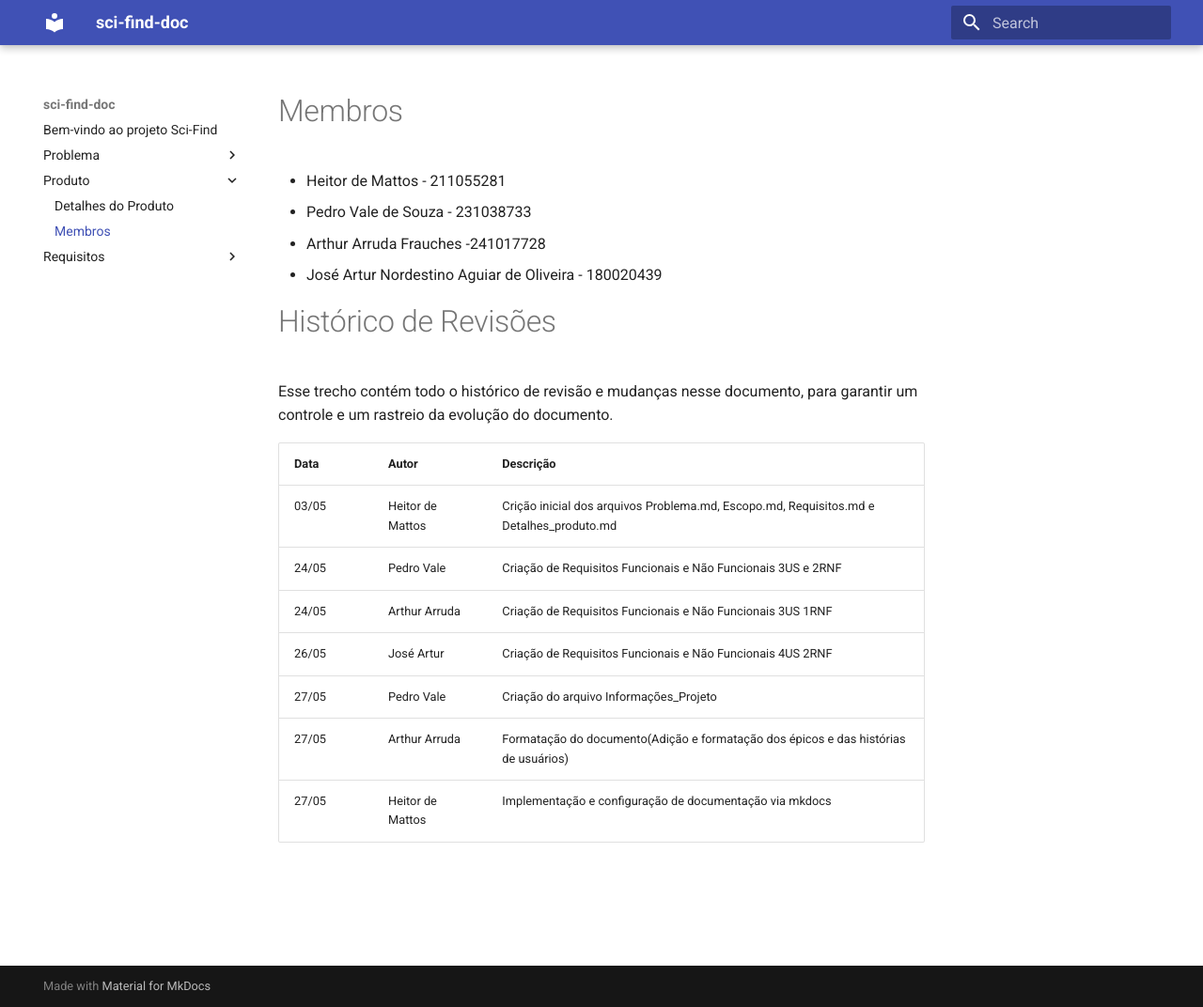
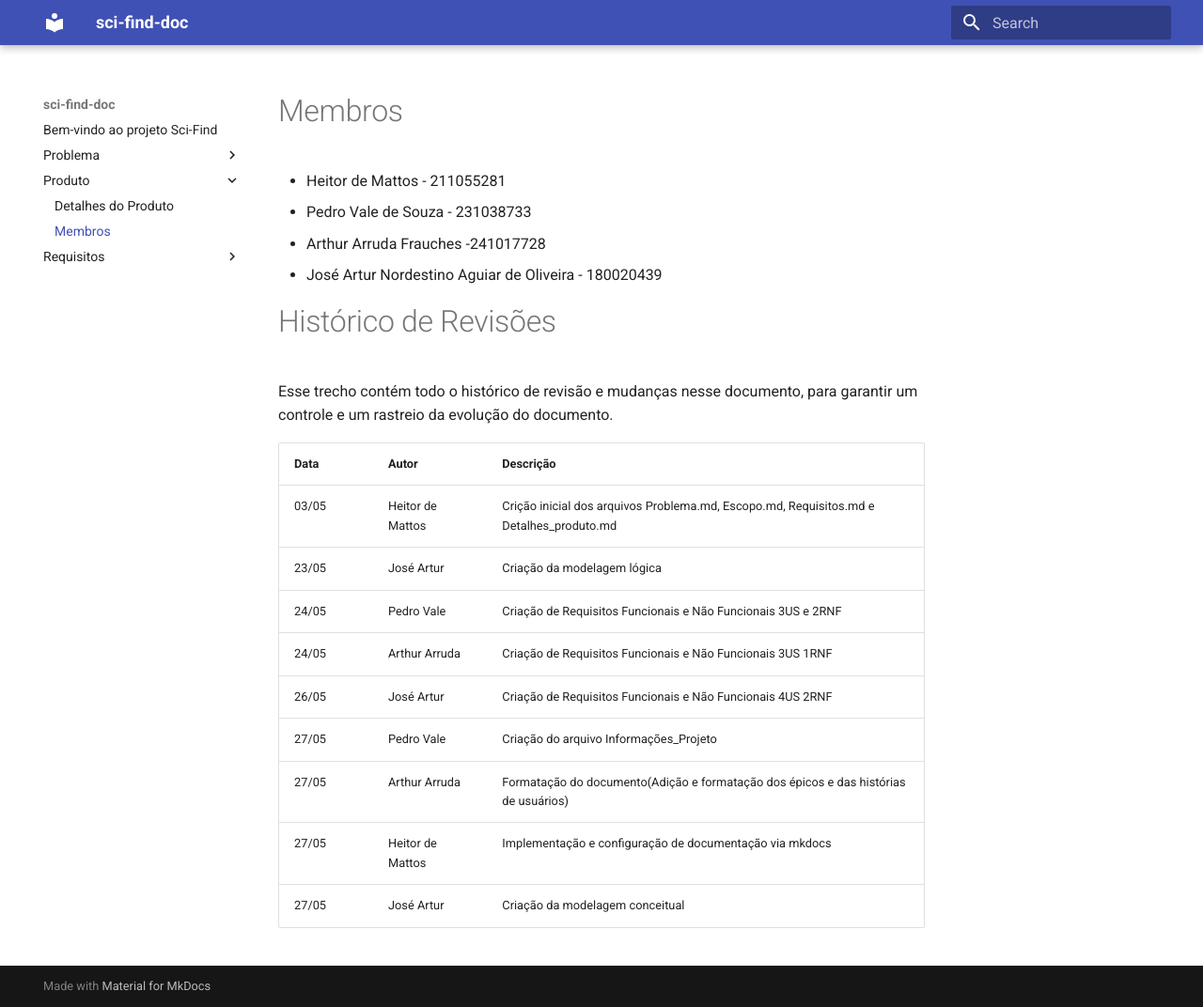
Before and after one commit to si-2026-1/sci-find, an MkDocs documentation site: the page built from docs/produto/Informacoes_produto.md, in a window 1280 px wide and 1072 px high. Shown: the whole window at 94% size. Built offline with MkDocs 1.6.1 and Material for MkDocs 9.7.7, drawn with Linux system fonts in a browser that asks for light colours.

Commit message:
Add entry for conceptual modeling by José Artur

```diff
--- a/docs/produto/Informacoes_produto.md
+++ b/docs/produto/Informacoes_produto.md
@@ -12,9 +12,11 @@ Esse trecho contém todo o histórico de revisão e mudanças nesse documento, p
 | **Data** | **Autor**        | **Descrição**                                                                           |
 | -------- | ---------------- | --------------------------------------------------------------------------------------- |
 | 03/05    | Heitor de Mattos | Crição inicial dos arquivos Problema.md, Escopo.md, Requisitos.md e Detalhes_produto.md |
+| 23/05    | José Artur       | Criação da modelagem lógica                                                             |
 | 24/05    | Pedro Vale       | Criação de Requisitos Funcionais e Não Funcionais 3US e 2RNF                            |
 | 24/05    | Arthur Arruda    | Criação de Requisitos Funcionais e Não Funcionais 3US 1RNF                              |
 | 26/05    | José Artur       | Criação de Requisitos Funcionais e Não Funcionais 4US 2RNF                              |
 | 27/05    | Pedro Vale       | Criação do arquivo Informações_Projeto                                                  |
 | 27/05    | Arthur Arruda    | Formatação do documento(Adição e formatação dos épicos e das histórias de usuários)     |
 | 27/05    | Heitor de Mattos | Implementação e configuração de documentação via mkdocs                                 |
+| 27/05    | José Artur       | Criação da modelagem conceitual                                                         |
```
